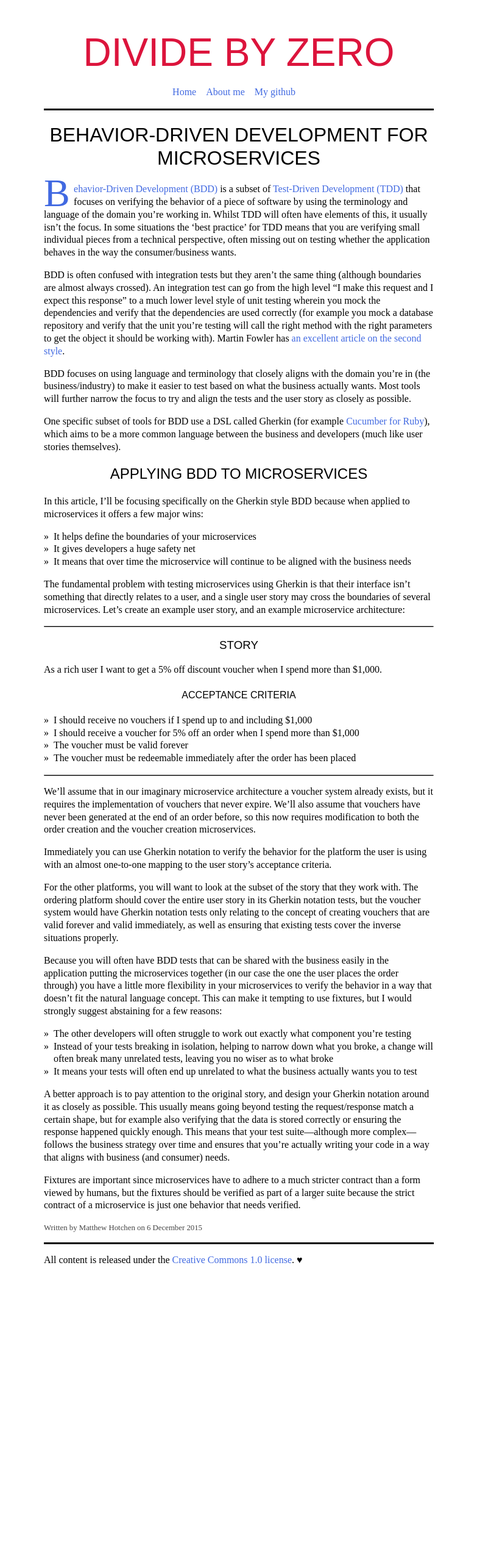
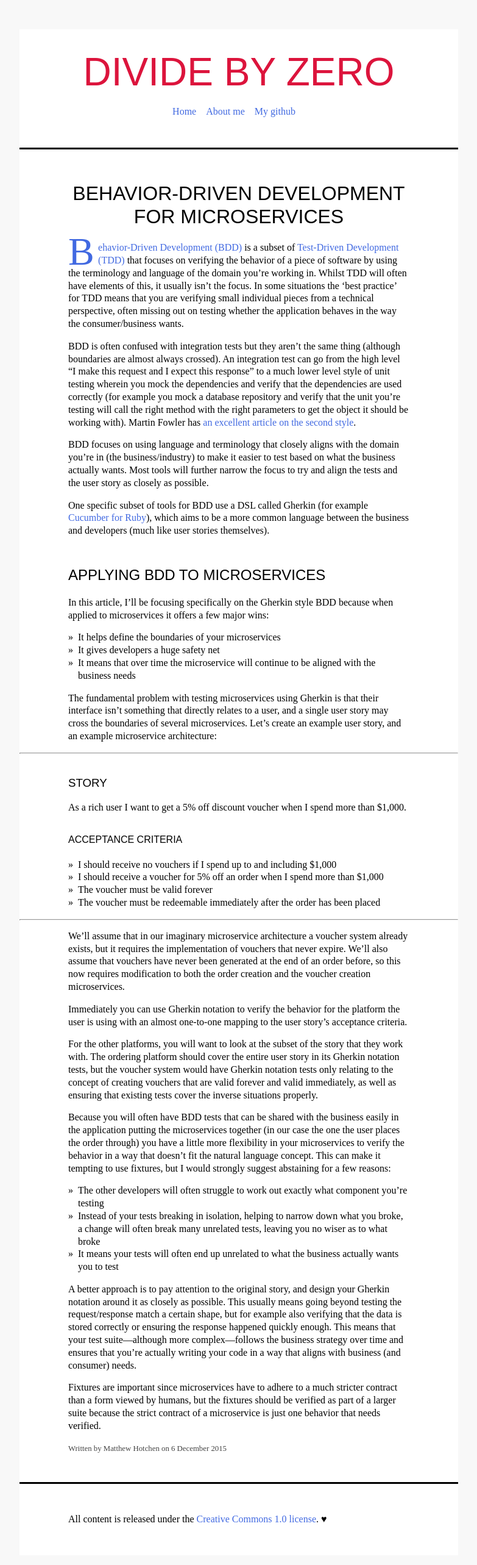
Before and after one commit to mhotchen/mhotchen.github.io, a Jekyll site: the page built from _posts/2015-12-06-bdd-for-apis.markdown, in a window 1280 px wide. Shown: the whole page at 61% size, without its empty margins (248-1031 px from the left). Built offline with Jekyll 4.4.1, drawn with Linux system fonts in a browser that asks for light colours; some web fonts are replaced; before the commit the page ends 2109 px from its top, so only the background shows below that.

Commit message:
Minor tweaks to the design
* Give headers more space above, and left align
* Give the background a color
* Add borders around the code samples

```diff
--- a/assets/css/main.css
+++ b/assets/css/main.css
@@ -15,7 +15,14 @@ h2,
 h3,
 h4,
 h5,
-h6 {font-family: 'Muli', sans-serif; line-height: 1.2em; font-weight: normal; text-align: center; text-transform: uppercase;}
+h6 {font-family: 'Muli', sans-serif; line-height: 1.2em; font-weight: normal; text-transform: uppercase;}
+
+h1 {text-align: center;}
+h2,
+h3,
+h4,
+h5,
+h6 {margin-top: 2em;}
 
 abbr[title],
 acronym[title] {border-bottom: 0.1em dotted; cursor: help;}
@@ -34,7 +41,8 @@ ul {list-style: none; text-indent: -1em;}
 ul li:before {content: "»"; width: 1em; display: block; float: left;}
 
 /* colors */
-body {color: black; background-color: white;}
+body {color: black; background-color: #f8f8f8;}
+body > * {background-color: #fff;}
 ::selection {background: brown; color: white;}
 ::-moz-selection {background: brown; color: white;}
 a {color: royalblue;}
@@ -45,17 +53,18 @@ a:hover {color: crimson;}
 /* layout */
 * {box-sizing: border-box; -moz-box-sizing: border-box; -webkit-box-sizing: border-box;}
 body {padding: 1em;}
-body > * {max-width: 40em; min-width: 20em; margin: 0 auto;}
+body > * {max-width: 45em; min-width: 20em; margin: 0 auto; padding: 2em 5em;}
 body > :first-child {margin-top: 2em;}
 body > article,
-body > section {min-height: 20em; margin: 1em auto; border: 0.2em solid #000; border-left: 0; border-right: 0;}
+body > section {min-height: 20em; margin: 0 auto; border: 0.2em solid #000; border-left: 0; border-right: 0;}
 
 pre,
 figure {margin: 0;}
+figure {border-top: 1px solid #eee; border-bottom: 1px solid #eee; padding: 1em 5em; margin: 0 -5em 2em -5em;}
 
 .inline {float: right; margin: 0.1em 0 0.1em 0.1em;}
 
-hr {height: 0; color: transparent; border-bottom: 0.1em solid #000;}
+hr {height: 0; color: transparent; border-bottom: 0.1em solid #eee; margin: 1em -5em;}
 
 
 /* sections */
```
